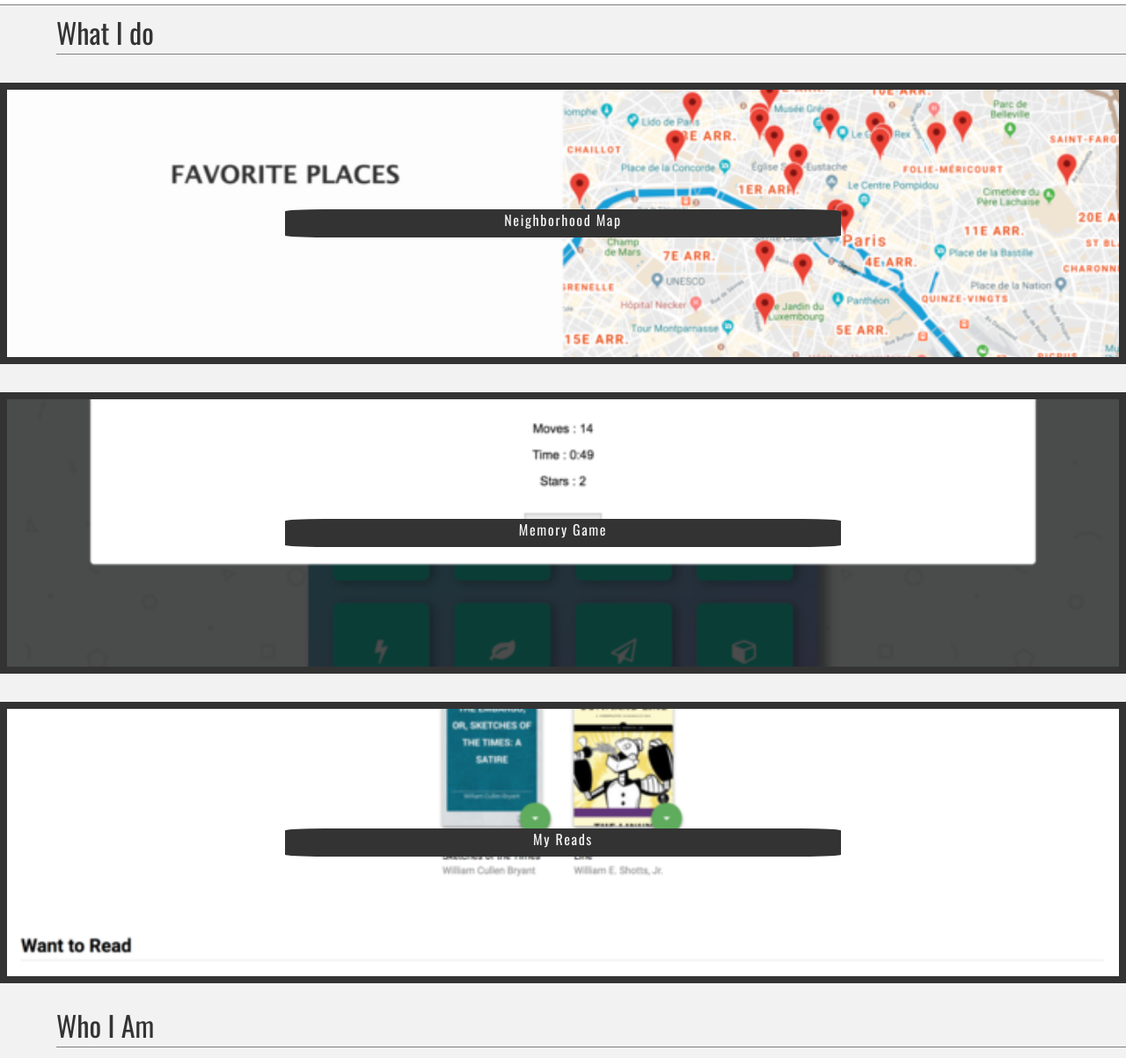
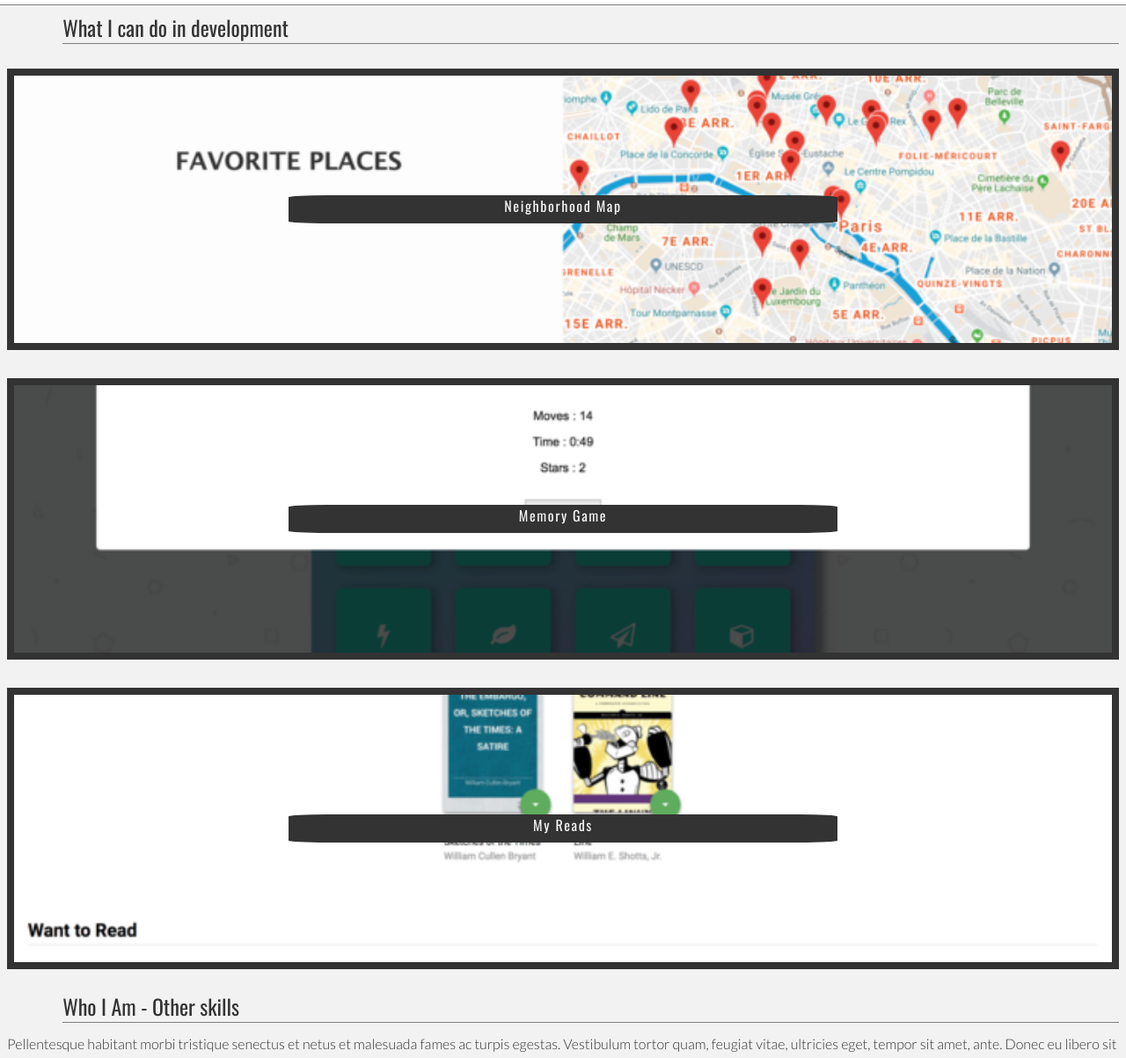
Before and after one commit to ysabelm/portfolioMe, a plain HTML site: page index.html in a window 1280 px wide. Shown: the part 59-1262 px from the top of the page at 88% size. Drawn offline with nearby package versions, Linux system fonts and the light colour scheme.

Commit message:
Adds margin to section and changes font sizes

```diff
--- a/index.html
+++ b/index.html
@@ -34,7 +34,7 @@
 
     <main class="main-content">
         <section class="programming">
-            <h2 role="heading" aria-level="2">What I do</h2>
+            <h2 role="heading" aria-level="2">What I can do in development</h2>
             <div class="programming-items">
                 <div class="item neighborhood-map">
                     <a href="#">Neighborhood Map</a>
@@ -48,7 +48,7 @@
             </div>
         </section>
         <section id="about">
-            <h2 role="heading" aria-level="2">Who I Am</h2>
+            <h2 role="heading" aria-level="2">Who I Am - Other skills</h2>
             <p>Pellentesque habitant morbi tristique senectus et netus et malesuada fames ac turpis egestas. Vestibulum
                 tortor quam, feugiat vitae, ultricies eget, tempor sit amet, ante. Donec eu libero sit amet quam
                 egestas semper. Aenean ultricies mi vitae est. Mauris placerat eleifend leo. Quisque sit amet est et
--- a/resources/styles/index.css
+++ b/resources/styles/index.css
@@ -83,14 +83,14 @@ nav h1 {
 
 .main-content h2 {
     font-family: 'Oswald';
-    font-size: 2em;
+    font-size: 1.5em;
     margin-left: 5%;
     border-bottom: 0.01em solid gray;
 }
 
 /* ====================== CSS sections ====================== */
 section {
-    margin: 0.5em 0;
+    margin: 0.5em;
 }
 
 .programming-items {
@@ -142,7 +142,7 @@ section {
 }
 
 .article-items button {
-    width: 25%;
+    width: 30%;
     background-color: white;
 }
 
```
